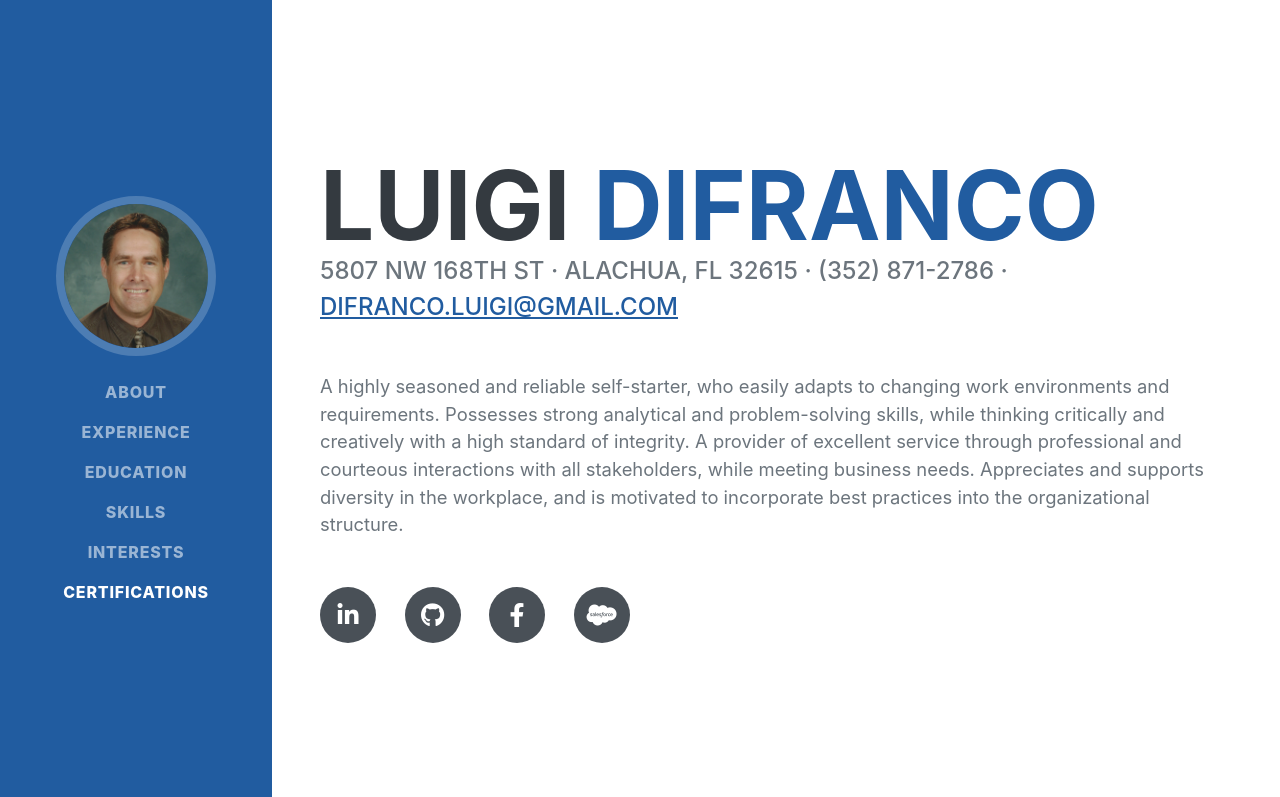
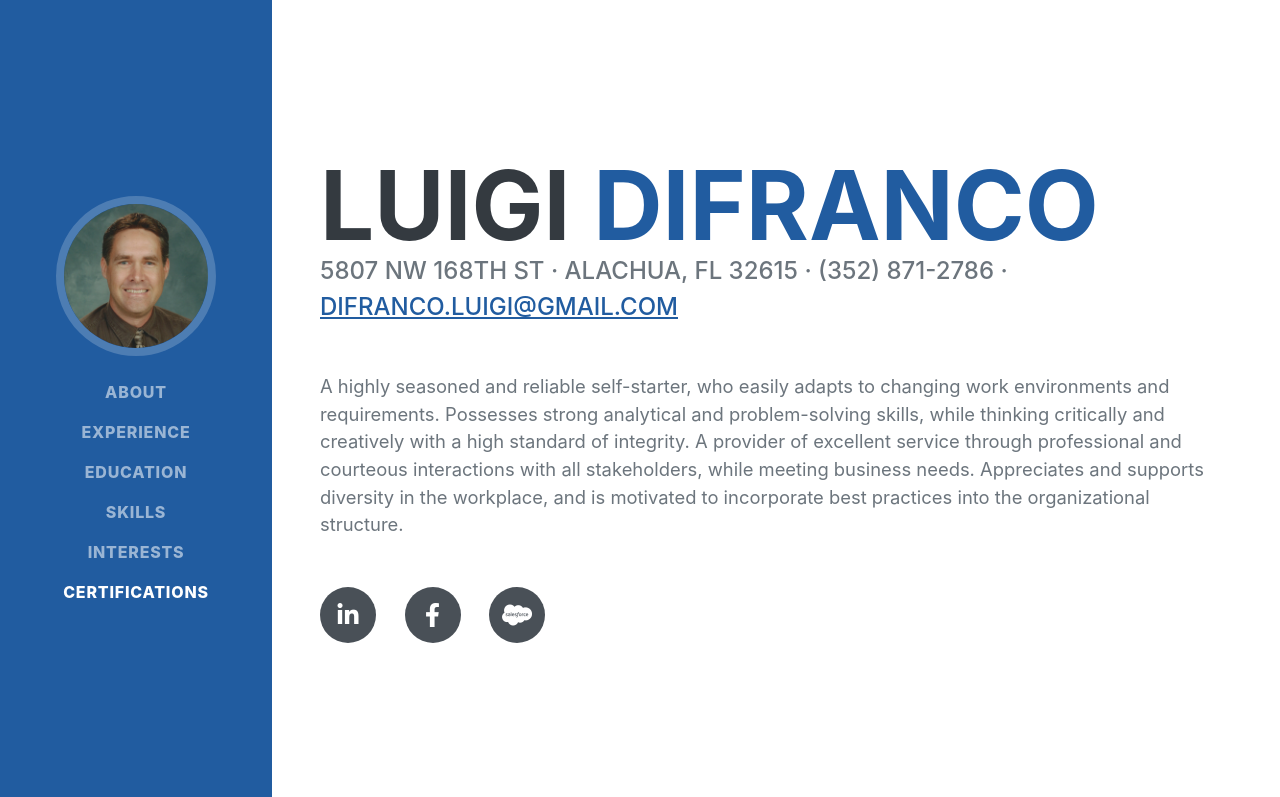
Before and after one commit to luigi-difranco/luigi-difranco.github.io, a plain HTML site: page index.html in a window 1280 px wide. Shown: the top 797 px of the page. Drawn offline with nearby package versions, Linux system fonts and the light colour scheme; a web font is replaced by a local one.

Commit message:
Update index.html

```diff
--- a/index.html
+++ b/index.html
@@ -53,7 +53,7 @@
                     <p class="lead mb-5">A highly seasoned and reliable self-starter, who easily adapts to changing work environments and requirements. Possesses strong analytical and problem-solving skills, while thinking critically and creatively with a high standard of integrity. A provider of excellent service through professional and courteous interactions with all stakeholders, while meeting business needs. Appreciates and supports diversity in the workplace, and is motivated to incorporate best practices into the organizational structure.</p>
                     <div class="social-icons">
                         <a class="social-icon" href="https://www.linkedin.com/in/luigi-difranco-71b734223/" target="_blank" style="text-decoration: none"><i class="fab fa-linkedin-in"></i></a>
-                        <a class="social-icon" href="https://github.com/luigi-difranco" target="_blank" style="text-decoration: none"><i class="fab fa-github"></i></a>
+                        <!--<a class="social-icon" href="https://github.com/luigi-difranco" target="_blank" style="text-decoration: none"><i class="fab fa-github"></i></a>-->
                         <a class="social-icon" href="https://www.facebook.com/ljdifranco/" target="_blank" style="text-decoration: none"><i class="fab fa-facebook-f"></i></a>
                         <a class="social-icon" href="https://trailblazer.me/id/luigidifranco" target="_blank" style="text-decoration: none"><i class="fab fa-salesforce"></i></a>
                         <!--<a class="social-icon" href="https://luigidifranco-dev-ed.lightning.force.com/login.jsp?pw=1a2b3c4d&un=iama.padawanlearner@gmail.com" target="_blank" style="text-decoration: none"><i class="fab fa-salesforce text-warning"></i></a>-->
```
